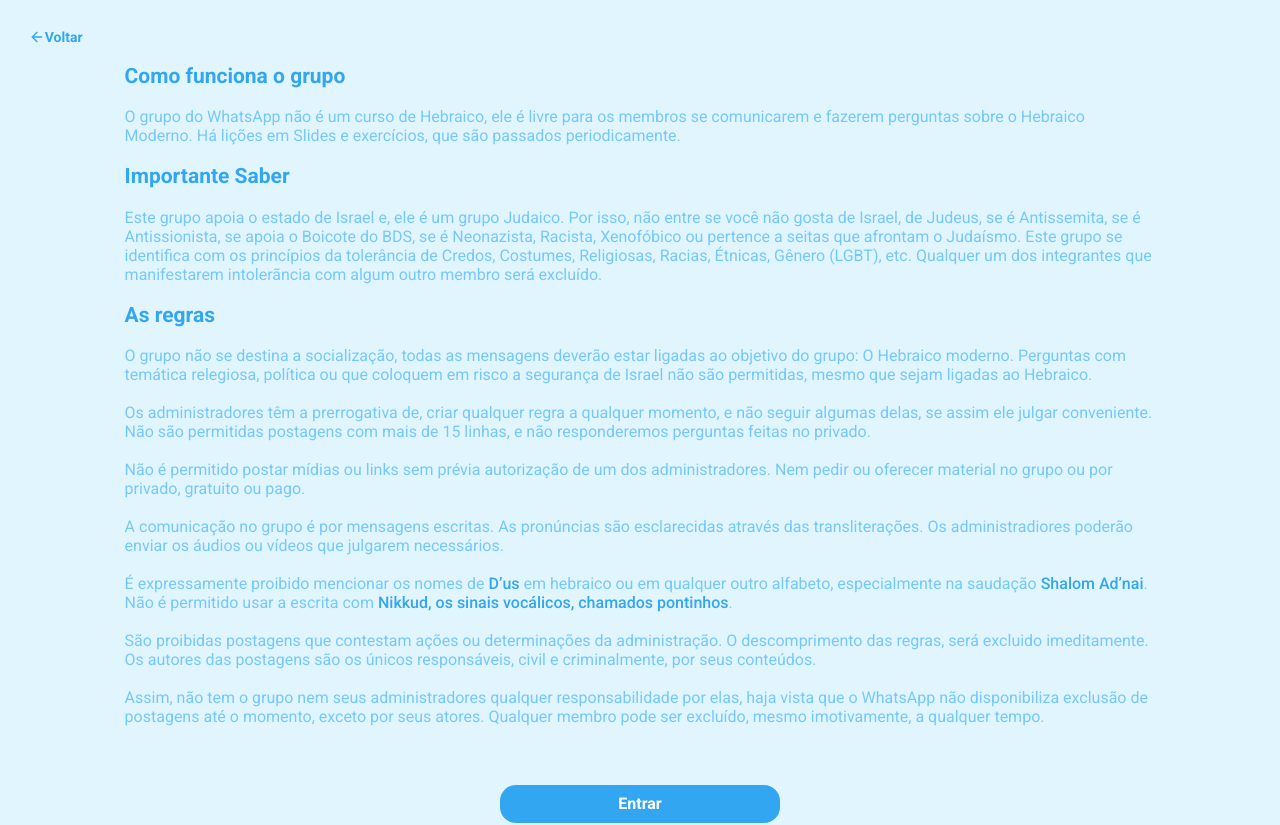
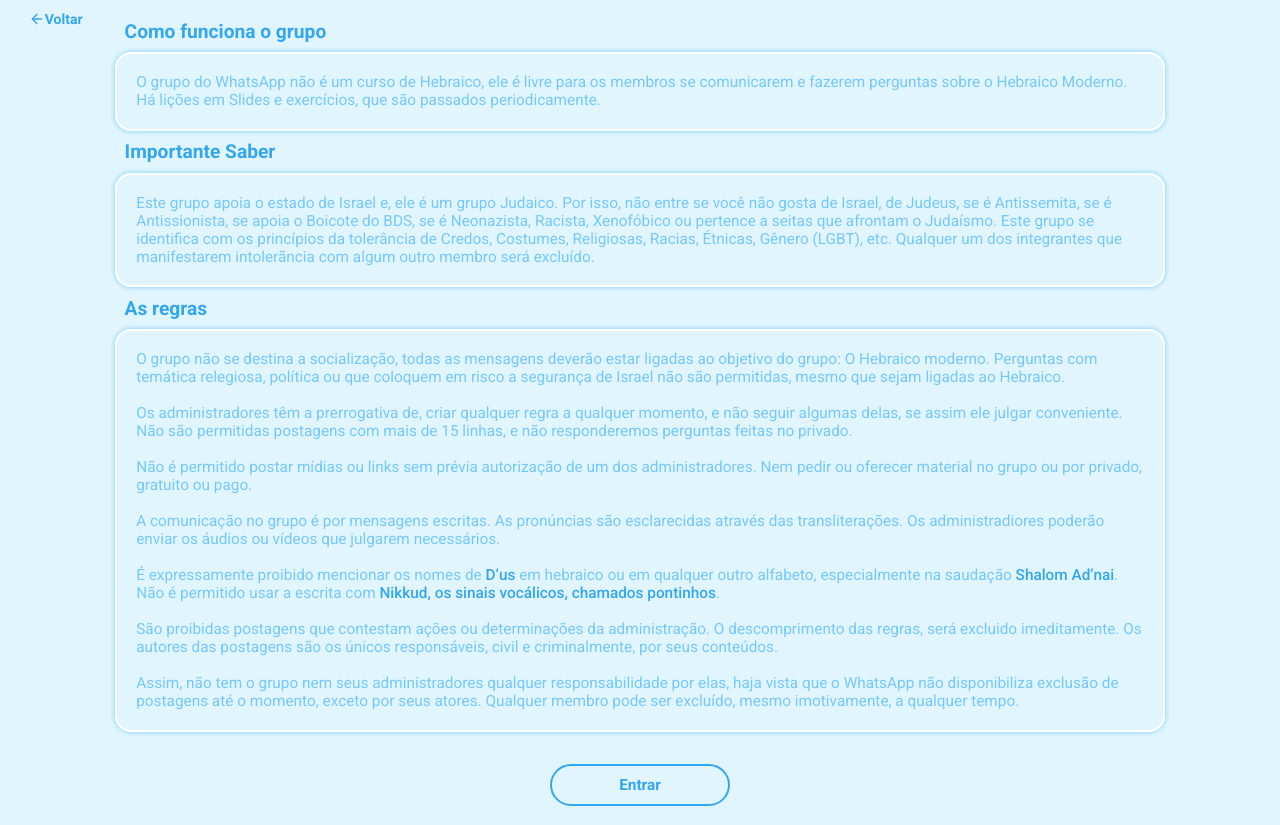
Before and after one commit to gibify/hpt, a React (Create React App) app: page /rules in a window 1280 px wide. Built offline with nearby package versions, Linux system fonts and the light colour scheme.

Commit message:
fix layout rules page

```diff
--- a/src/pages/Rules/index.tsx
+++ b/src/pages/Rules/index.tsx
@@ -6,7 +6,8 @@
   Content,
   HeaderInfo,
   BodyInfo,
-  FooterInfo
+  FooterInfo,
+  RulesButton
 } from './styles';
 
 import Header from '../../components/Header';
@@ -70,7 +71,9 @@
         </FooterInfo>
 
 
-      <Link className="button" to="register" >Entrar</Link>
+      <Link to="register" >
+        <RulesButton outlined>Entrar</RulesButton>
+      </Link>
 
 
       </Content>
--- a/src/pages/Rules/styles.ts
+++ b/src/pages/Rules/styles.ts
@@ -1,5 +1,6 @@
 import styled from 'styled-components';
-import { shade } from 'polished';
+
+import Button from '../../components/Button';
 
 export const Container = styled.div`
     padding: 2rem;
@@ -10,42 +11,28 @@
     display: flex;
     flex-direction: column;
     align-items: center;
-    justify-content: space-between;
-
-    .button {
-        text-align: center;
-        background: var(--blue-dark);
-        width: min(40vw, max(280px));
-        padding: 1rem;
-        margin: 1.8rem;
-        border-radius: 16px;
-        transition: background-color 0.2s;
-        text-decoration: none;
-        font-weight: 600;
-        font-size: 16px;
-        color: var(--white);
-
-        :hover {
-            background: ${shade(0.2, '#33A6F2')};
-        }
-    }
-
-    @media (min-width: 700px) {
-        justify-content: space-evenly;
-    }
+    justify-content: center;
 `;
 
 export const Content = styled.div`
     width: 100%;
     height: 100%;
-
     display: flex;
     align-items: center;
     flex-direction: column;
     justify-content: space-between;
 
-    @media (min-width: 700px) {
+    a {
+        text-decoration: none;
+    }
+
+    @media (min-width: 750px) {
         max-width: 1050px;
+    }
+
+    @media (min-height: 750px) {
+        justify-content: center;
+
     }
 
 `;
@@ -54,13 +41,16 @@
         margin: 1rem;
         color: var(--blue-dark);
         font-weight: 600;
-        font-size: 21px;
+        font-size: 2rem;
     }
 
     p {
-        padding: 1rem;
+        padding: 2rem;
+        border: 2px solid var(--white);
+        border-radius: 16px;
+        box-shadow: 0 0 0.5rem;
         color: var(--blue-medium);
-        font-size: 16px;
+        font-size: 1.6rem;
     }
 `;
 export const BodyInfo = styled.div`
@@ -68,13 +58,16 @@
         margin: 1rem;
         color: var(--blue-dark);
         font-weight: 600;
-        font-size: 21px;
+        font-size: 2rem;
     }
 
     p {
-        padding: 1rem;
+        padding: 2rem;
+        border: 2px solid var(--white);
+        border-radius: 16px;
+        box-shadow: 0 0 0.5rem;
         color: var(--blue-medium);
-        font-size: 16px;
+        font-size: 1.6rem;
     }
 `;
 
@@ -85,13 +78,16 @@
         margin: 1rem;
         color: var(--blue-dark);
         font-weight: 600;
-        font-size: 21px;
+        font-size: 2rem;
     }
 
     p {
-        padding: 1rem;
+        padding: 2rem;
+        border: 2px solid var(--white);
+        border-radius: 16px;
+        box-shadow: 0 0 0.5rem;
         color: var(--blue-medium);
-        font-size: 16px;
+        font-size: 1.6rem;
     }
 
     strong {
@@ -99,3 +95,12 @@
 
     }
 `;
+
+export const RulesButton = styled(Button)`
+    margin-bottom: 2rem;
+
+    display: flex;
+    align-items: center;
+    justify-content: center;
+
+`;
```
